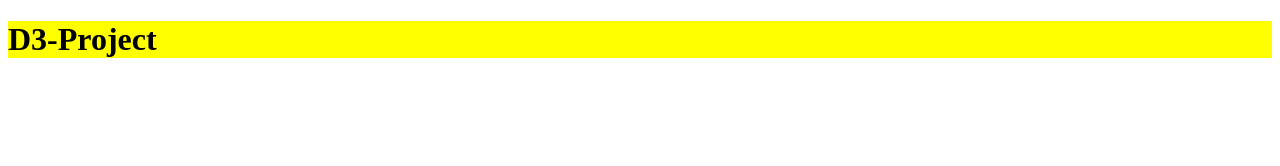
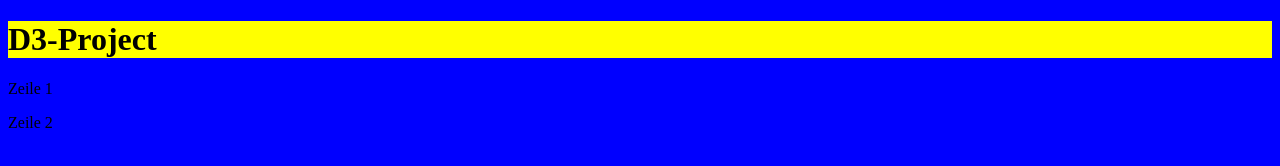
Before and after one commit to Bina2208/d3-project, a website: page index.html in a window 1280 px wide. Drawn offline with nearby package versions, Linux system fonts and the light colour scheme; files that its build step writes are made by us from their sources.

Commit message:
Add d3 to html and use it in main.js

```diff
--- a/index.html
+++ b/index.html
@@ -11,5 +11,8 @@
 </head>
 <body>
     <h1>D3-Project</h1>
+    <p>Zeile 1</p>
+    <p>Zeile 2</p>
+    <script language="javascript" type="text/javascript" src="main.js"></script>
 </body>
 </html>
--- /dev/null
+++ b/main.js
@@ -0,0 +1 @@
+d3.select("body").style("background-color", "blue");
```
